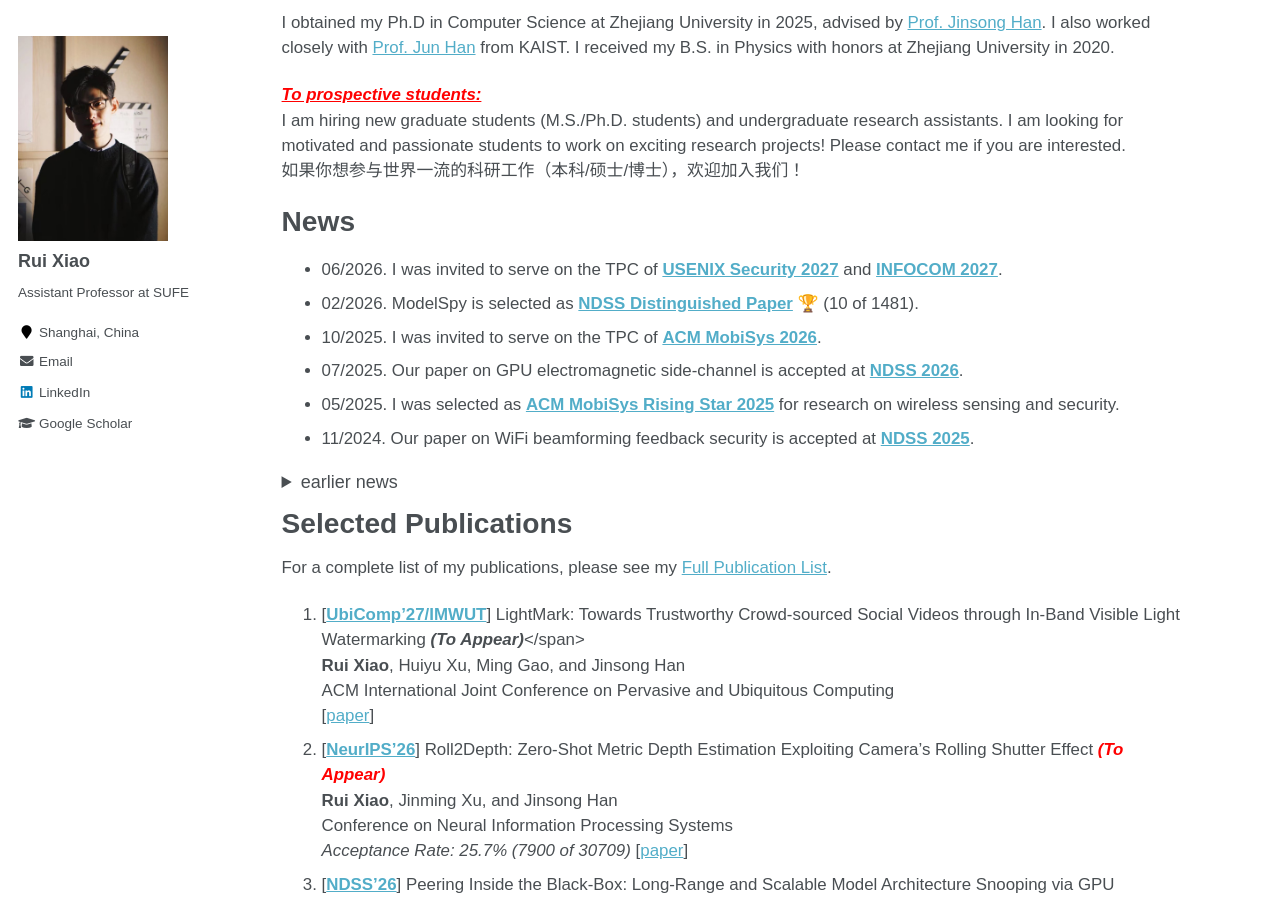
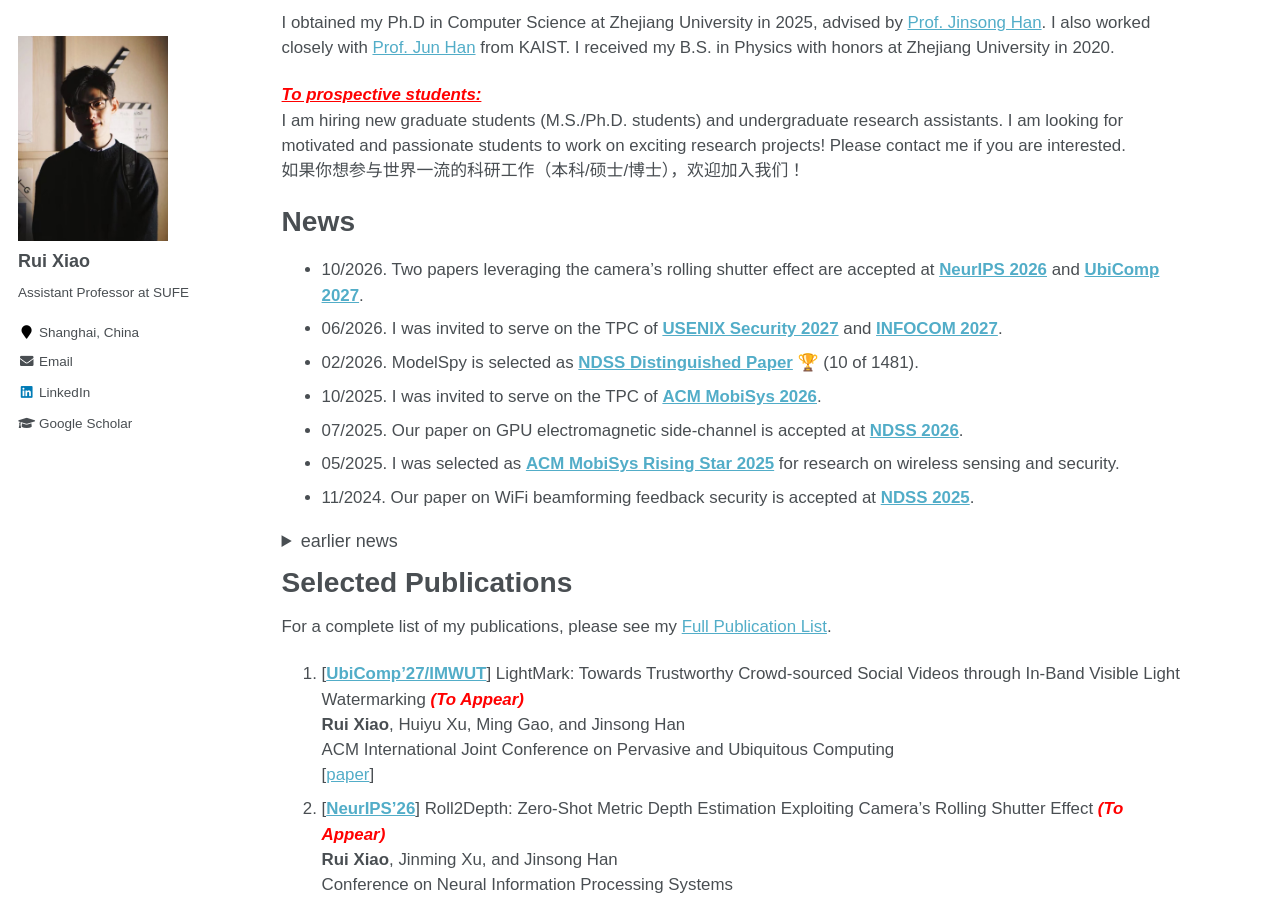
Before and after one commit to ruixiao24/ruixiao24.github.io, a Jekyll site: the page built from _pages/about.md, in a window 1280 px wide and 900 px high, scrolled down 317 px. Built offline with Jekyll 4.4.1, drawn with Linux system fonts in a browser that asks for light colours.

Commit message:
Revise selected publications and add styling
Updated publication entries and added styling for 'To Appear' status.

```diff
--- a/_pages/about.md
+++ b/_pages/about.md
@@ -21,6 +21,7 @@
 如果你想参与世界一流的科研工作（本科/硕士/博士），欢迎加入我们！
 
 # News
+- 10/2026. Two papers leveraging the camera's rolling shutter effect are accepted at  **[NeurIPS 2026](https://neurips.cc/Conferences/2026)** and **[UbiComp 2027](https://sigchi.org/events/ubicomp-2027/)**.
 - 06/2026. I was invited to serve on the TPC of **[USENIX Security 2027](https://www.usenix.org/conference/usenixsecurity27)** and **[INFOCOM 2027](https://infocom2027.ieee-infocom.org/)**.
 - 02/2026. ModelSpy is selected as **[NDSS Distinguished Paper](https://www.ndss-symposium.org/ndss2026/)** 🏆 (10 of 1481).
 - 10/2025. I was invited to serve on the TPC of **[ACM MobiSys 2026](https://www.sigmobile.org/mobisys/2026/)**.
@@ -41,7 +42,7 @@
 
 # Selected Publications
 For a complete list of my publications, please see my [Full Publication List](https://ruixiao24.github.io/publications/).
-1. [**[UbiComp'27/IMWUT](https://sigchi.org/events/ubicomp-2027/)**] LightMark: Towards Trustworthy Crowd-sourced Social Videos through In-Band Visible Light Watermarking <strong><em>(To Appear)</em></strong></span>
+1. [**[UbiComp'27/IMWUT](https://sigchi.org/events/ubicomp-2027/)**] LightMark: Towards Trustworthy Crowd-sourced Social Videos through In-Band Visible Light Watermarking <span style="color:red"><strong><em>(To Appear)</em></strong></span>
    **Rui Xiao**, Huiyu Xu, Ming Gao, and Jinsong Han
    ACM International Joint Conference on Pervasive and Ubiquitous Computing
    [[paper](https://ruixiao24.github.io/files/ubicomp27-lightmark.pdf)]
```
